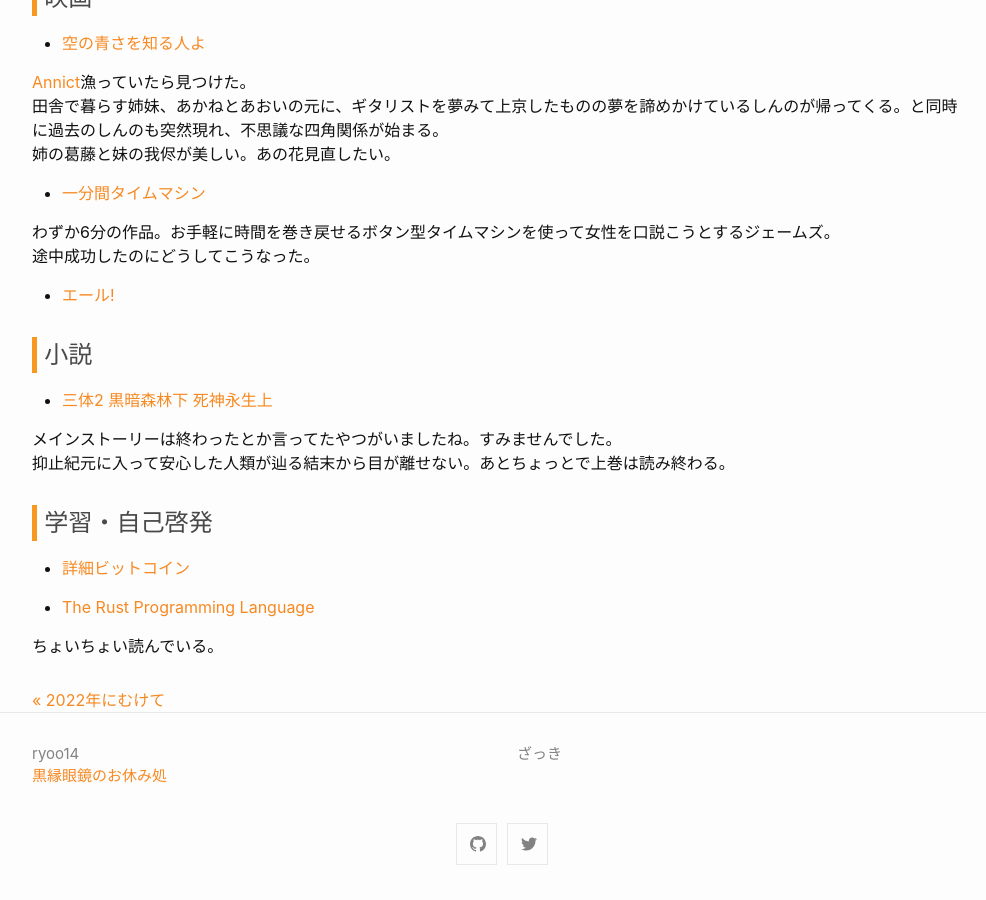
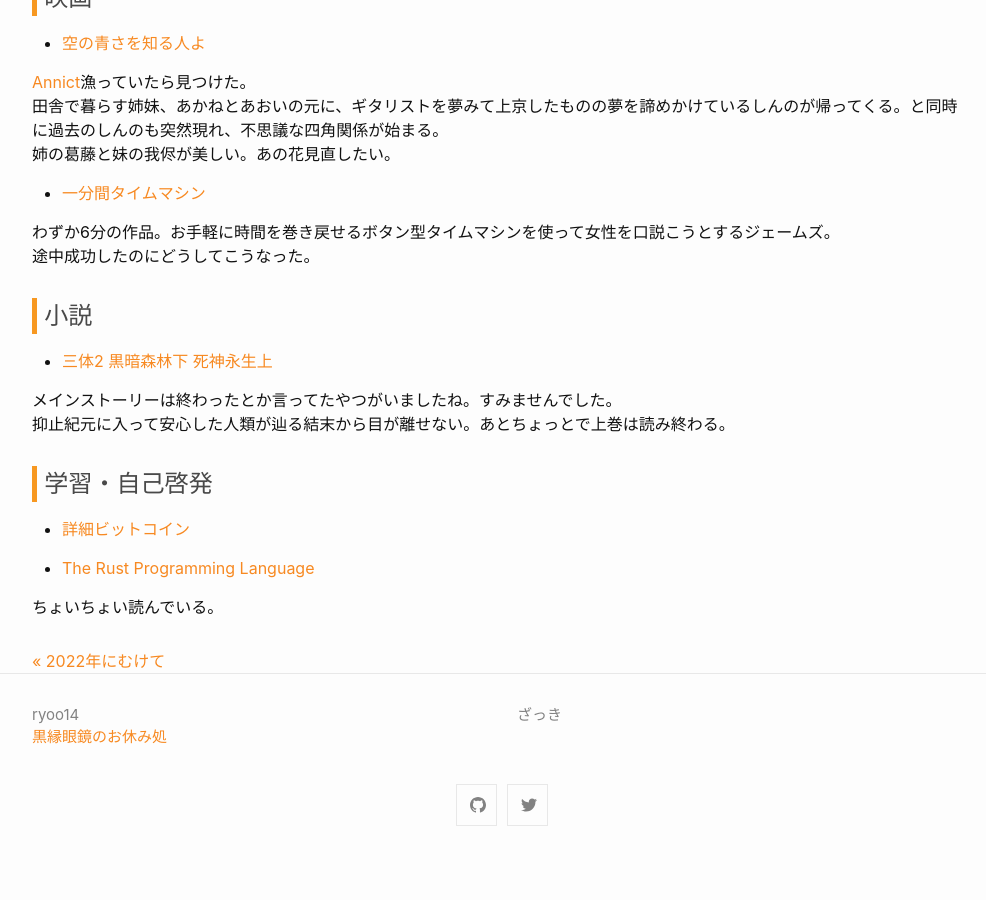
Before and after one commit to ryoo14/blog_ryoo_cc, a Jekyll site: the page built from _posts/2022-01-31-monthly_contents.markdown, in a window 1280 px wide and 900 px high, scrolled down 1045 px. Shown: the whole window, without its empty margins (138-1124 px from the left). Built offline with Jekyll 4.4.1, drawn with Linux system fonts in a browser that asks for light colours; after the commit the page ends 1906 px from its top, so only the background shows below that.

Commit message:
20220206

```diff
--- a/_posts/2022-01-31-monthly_contents.markdown
+++ b/_posts/2022-01-31-monthly_contents.markdown
@@ -53,9 +53,6 @@ Pinterestでちら見して気になったから全巻買っちゃった。
 わずか6分の作品。お手軽に時間を巻き戻せるボタン型タイムマシンを使って女性を口説こうとするジェームズ。
 途中成功したのにどうしてこうなった。
 
-- [エール!](https://filmarks.com/movies/61098)
-
-
 ## 小説
 
 - [三体2 黒暗森林下 死神永生上](https://amzn.to/3pASChJ)
```
